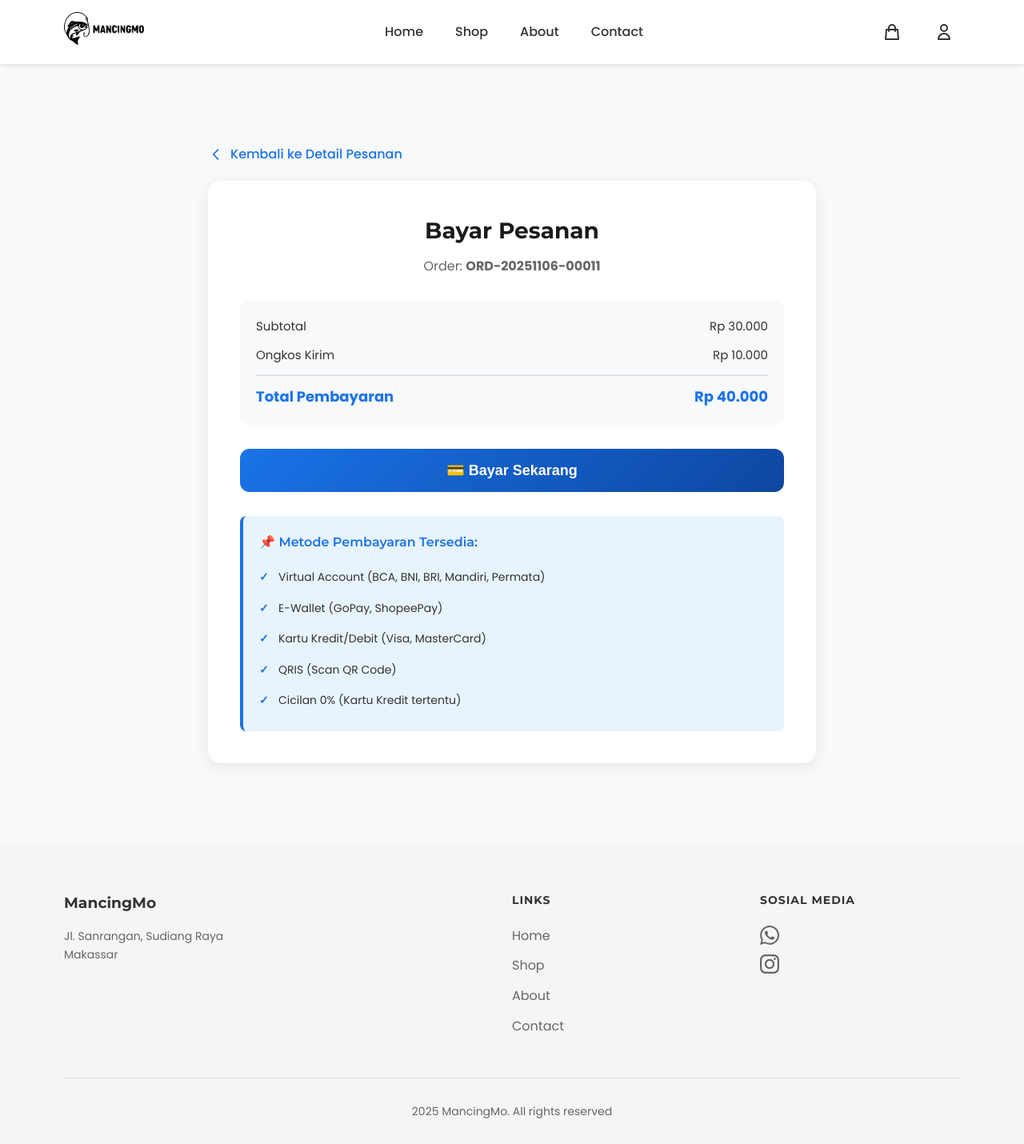
After one commit to Ikrar37/Projek-MancingMo, a Django app: page /midtrans-payment/32/ in a window 1280 px wide. The commit adds this page. Shown: the whole page at 80% size. Run offline with Django 5.2, Linux system fonts and the light colour scheme; a user stored in the database is signed in; data comes from the database, SQL or seed files in the repository; both versions use the stored data as it was after the commit; data that the repository does not hold is empty; some libraries are stand-ins or nearby versions.

Commit message:
update test midtrans

```diff
--- a/products/models.py
+++ b/products/models.py
@@ -296,6 +296,7 @@ class Order(models.Model):
     ]
 
     PAYMENT_CHOICES = [
+        ('midtrans', 'Midtrans Payment Gateway'),
         ('bank_transfer', 'Transfer Bank'),
         ('qris', 'QRIS'),
         ('cod', 'Cash on Delivery'),
@@ -303,6 +304,11 @@ class Order(models.Model):
 
     user = models.ForeignKey(User, on_delete=models.CASCADE, related_name='orders', verbose_name="Pengguna")
     order_number = models.CharField(max_length=50, unique=True, verbose_name="Nomor Pesanan")
+    midtrans_order_id = models.CharField(max_length=100, blank=True, null=True, verbose_name="Midtrans Order ID")
+    midtrans_transaction_id = models.CharField(max_length=100, blank=True, null=True, verbose_name="Midtrans Transaction ID")
+    midtrans_transaction_status = models.CharField(max_length=50, blank=True, null=True, verbose_name="Status Transaksi Midtrans")
+    midtrans_payment_type = models.CharField(max_length=50, blank=True, null=True, verbose_name="Tipe Pembayaran Midtrans")
+    midtrans_snap_token = models.CharField(max_length=255, blank=True, null=True, verbose_name="Snap Token")
     shipping_name = models.CharField(max_length=200, verbose_name="Nama Penerima")
     shipping_phone = models.CharField(max_length=20, verbose_name="Telepon Penerima")
     shipping_address = models.TextField(verbose_name="Alamat Pengiriman")
--- a/products/urls.py
+++ b/products/urls.py
@@ -15,6 +15,9 @@ urlpatterns = [
     path('resend-verification/<str:username>/', views.resend_verification_code, name='resend_verification_code'),
     path('login/', views.login_view, name='login'),
     path('logout/', views.logout_view, name='logout'),
+
+    path('midtrans-payment/<int:order_id>/', views.midtrans_payment, name='midtrans_payment'),
+    path('midtrans-notification/', views.midtrans_notification, name='midtrans_notification'),
 
     # Profile
     path('profile/', views.profile, name='profile'),
--- a/products/views.py
+++ b/products/views.py
@@ -760,7 +760,7 @@ def delete_selected_items(request):
 
 @login_required
 def checkout(request):
-    """View untuk halaman checkout - DENGAN SELECTED ITEMS DARI CART"""
+    """View untuk halaman checkout - DENGAN MIDTRANS INTEGRATION"""
     cart = get_object_or_404(Cart, user=request.user)
 
     # Validasi cart tidak kosong
@@ -807,7 +807,6 @@ def checkout(request):
         # Validasi data wajib
         if not all([full_name, phone, address, city, payment_method]):
             messages.error(request, 'Mohon lengkapi semua data wajib!')
-            # Store selected items in session untuk di-load ulang di halaman checkout
             request.session['selected_items'] = selected_item_ids
             return redirect('checkout')
 
@@ -857,10 +856,7 @@ def checkout(request):
 
             # Simpan alamat jika diminta
             if save_address:
-                # Set alamat lain menjadi non-default
                 ShippingAddress.objects.filter(user=request.user).update(is_default=False)
-
-                # Buat alamat baru sebagai default
                 ShippingAddress.objects.create(
                     user=request.user,
                     full_name=full_name,
@@ -873,7 +869,36 @@ def checkout(request):
                     is_default=True
                 )
 
-            # Hapus hanya selected cart items
+            # ✅ INTEGRASI MIDTRANS - Jika payment method adalah midtrans
+            if payment_method == 'midtrans':
+                from .midtrans_utils import MidtransPayment
+
+                midtrans = MidtransPayment()
+                result = midtrans.create_transaction(order)
+
+                if result['success']:
+                    # Simpan snap token ke order
+                    order.midtrans_snap_token = result['snap_token']
+                    order.midtrans_order_id = order.order_number
+                    order.save()
+
+                    # Hapus selected cart items
+                    selected_cart_items.delete()
+
+                    # Clear session
+                    if 'selected_items' in request.session:
+                        del request.session['selected_items']
+
+                    # Redirect ke payment page dengan snap token
+                    return redirect('midtrans_payment', order_id=order.id)
+                else:
+                    # Jika gagal membuat transaksi Midtrans
+                    order.delete()
+                    messages.error(request, f'Gagal membuat transaksi: {result["error"]}')
+                    request.session['selected_items'] = selected_item_ids
+                    return redirect('checkout')
+
+            # Hapus selected cart items (untuk payment method lain)
             selected_cart_items.delete()
 
             # Clear session
@@ -890,22 +915,18 @@ def checkout(request):
             return redirect('checkout')
 
     # GET request - tampilkan halaman checkout
-    # Ambil selected items dari session atau POST
     selected_item_ids = request.session.get('selected_items', request.POST.getlist('selected_items'))
 
     if selected_item_ids:
-        # Jika ada selected items, filter cart items
         cart_items = cart.items.filter(id__in=selected_item_ids)
         if not cart_items.exists():
             messages.error(request, 'Produk yang dipilih tidak valid!')
             return redirect('cart')
         cart_total = sum(item.get_subtotal() for item in cart_items)
     else:
-        # Jika tidak ada selected items, redirect ke cart
         messages.error(request, 'Pilih minimal 1 produk untuk checkout!')
         return redirect('cart')
 
-    # Clear session setelah digunakan (untuk GET request)
     if 'selected_items' in request.session and request.method == 'GET':
         del request.session['selected_items']
 
@@ -932,6 +953,80 @@ def order_success(request, order_id):
 
     return render(request, 'order_success.html', context)
 
+@login_required
+def midtrans_payment(request, order_id):
+    """View untuk halaman pembayaran Midtrans"""
+    order = get_object_or_404(Order, id=order_id, user=request.user)
+
+    # Pastikan order menggunakan Midtrans dan punya snap token
+    if order.payment_method != 'midtrans' or not order.midtrans_snap_token:
+        messages.error(request, 'Order ini tidak menggunakan pembayaran Midtrans!')
+        return redirect('order_detail', order_id=order.id)
+
+    context = {
+        'order': order,
+        'snap_token': order.midtrans_snap_token,
+        'client_key': settings.MIDTRANS_CLIENT_KEY,
+        'is_production': settings.MIDTRANS_IS_PRODUCTION,
+    }
+
+    return render(request, 'midtrans_payment.html', context)
+
+
+@require_POST
+def midtrans_notification(request):
+    """
+    Webhook handler untuk notifikasi dari Midtrans
+    Midtrans akan mengirim POST request ke endpoint ini setiap ada perubahan status transaksi
+    """
+    import json
+    from django.views.decorators.csrf import csrf_exempt
+    from django.utils import timezone
+
+    try:
+        # Parse notification data
+        notification = json.loads(request.body.decode('utf-8'))
+
+        order_id = notification.get('order_id')
+        transaction_status = notification.get('transaction_status')
+        fraud_status = notification.get('fraud_status')
+        transaction_id = notification.get('transaction_id')
+        payment_type = notification.get('payment_type')
+
+        # Cari order berdasarkan order_id
+        try:
+            order = Order.objects.get(order_number=order_id)
+        except Order.DoesNotExist:
+            return JsonResponse({'status': 'error', 'message': 'Order not found'}, status=404)
+
+        # Update order dengan data dari Midtrans
+        order.midtrans_transaction_id = transaction_id
+        order.midtrans_transaction_status = transaction_status
+        order.midtrans_payment_type = payment_type
+
+        # Handle transaction status
+        if transaction_status == 'capture':
+            if fraud_status == 'accept':
+                order.status = 'paid'
+                order.paid_at = timezone.now()
+        elif transaction_status == 'settlement':
+            order.status = 'paid'
+            order.paid_at = timezone.now()
+        elif transaction_status == 'pending':
+            order.status = 'pending'
+        elif transaction_status in ['deny', 'expire', 'cancel']:
+            order.status = 'cancelled'
+            # Kembalikan stock jika dibatalkan
+            for item in order.items.all():
+                item.product.stock += item.quantity
+                item.product.save()
+
+        order.save()
+
+        return JsonResponse({'status': 'success'}, status=200)
+
+    except Exception as e:
+        return JsonResponse({'status': 'error', 'message': str(e)}, status=500)
 
 # ==================== AJAX HELPER ====================
 
--- /dev/null
+++ b/templates/midtrans_payment.html
@@ -0,0 +1,250 @@
+{% extends 'base.html' %}
+{% load static %}
+{% load currency_filters %}
+
+{% block title %}Pembayaran - MancingMo{% endblock %}
+
+{% block extra_css %}
+<style>
+    .payment-container {
+        max-width: 800px;
+        margin: 60px auto;
+        padding: 40px 20px;
+    }
+
+    .payment-card {
+        background: white;
+        border-radius: 16px;
+        padding: 40px;
+        box-shadow: 0 4px 20px rgba(0,0,0,0.08);
+    }
+
+    .payment-header {
+        text-align: center;
+        margin-bottom: 30px;
+    }
+
+    .payment-header h1 {
+        font-size: 28px;
+        font-weight: 700;
+        color: #1a1a1a;
+        margin-bottom: 10px;
+    }
+
+    .order-info {
+        background: #f8f9fa;
+        border-radius: 12px;
+        padding: 20px;
+        margin-bottom: 30px;
+    }
+
+    .order-info-row {
+        display: flex;
+        justify-content: space-between;
+        margin-bottom: 12px;
+        font-size: 15px;
+    }
+
+    .order-info-row:last-child {
+        margin-bottom: 0;
+        padding-top: 12px;
+        border-top: 2px solid #dee2e6;
+        font-weight: 700;
+        font-size: 18px;
+        color: #1a73e8;
+    }
+
+    .payment-button {
+        width: 100%;
+        padding: 16px;
+        background: linear-gradient(135deg, #1a73e8 0%, #0d47a1 100%);
+        color: white;
+        border: none;
+        border-radius: 12px;
+        font-size: 18px;
+        font-weight: 600;
+        cursor: pointer;
+        transition: all 0.3s ease;
+    }
+
+    .payment-button:hover {
+        transform: translateY(-2px);
+        box-shadow: 0 8px 20px rgba(26, 115, 232, 0.3);
+    }
+
+    .payment-button:disabled {
+        background: #ccc;
+        cursor: not-allowed;
+        transform: none;
+    }
+
+    .payment-info {
+        margin-top: 30px;
+        padding: 20px;
+        background: #e8f4fd;
+        border-left: 4px solid #1a73e8;
+        border-radius: 8px;
+    }
+
+    .payment-info h3 {
+        font-size: 16px;
+        font-weight: 600;
+        color: #1a73e8;
+        margin-bottom: 12px;
+    }
+
+    .payment-info ul {
+        list-style: none;
+        padding: 0;
+        margin: 0;
+    }
+
+    .payment-info li {
+        padding: 8px 0;
+        padding-left: 24px;
+        position: relative;
+        color: #333;
+        font-size: 14px;
+    }
+
+    .payment-info li:before {
+        content: "✓";
+        position: absolute;
+        left: 0;
+        color: #1a73e8;
+        font-weight: bold;
+    }
+
+    .back-link {
+        display: inline-flex;
+        align-items: center;
+        gap: 8px;
+        color: #1a73e8;
+        text-decoration: none;
+        font-weight: 500;
+        margin-bottom: 20px;
+        transition: all 0.3s ease;
+    }
+
+    .back-link:hover {
+        gap: 12px;
+    }
+
+    .loading {
+        text-align: center;
+        padding: 40px;
+    }
+
+    .loading-spinner {
+        border: 4px solid #f3f3f3;
+        border-top: 4px solid #1a73e8;
+        border-radius: 50%;
+        width: 40px;
+        height: 40px;
+        animation: spin 1s linear infinite;
+        margin: 0 auto 20px;
+    }
+
+    @keyframes spin {
+        0% { transform: rotate(0deg); }
+        100% { transform: rotate(360deg); }
+    }
+</style>
+{% endblock %}
+
+{% block content %}
+<div class="payment-container">
+    <a href="{% url 'order_detail' order.id %}" class="back-link">
+        <svg width="20" height="20" fill="none" stroke="currentColor" viewBox="0 0 24 24">
+            <path stroke-linecap="round" stroke-linejoin="round" stroke-width="2" d="M15 19l-7-7 7-7"/>
+        </svg>
+        Kembali ke Detail Pesanan
+    </a>
+
+    <div class="payment-card">
+        <div class="payment-header">
+            <h1>Bayar Pesanan</h1>
+            <p style="color: #666;">Order: <strong>{{ order.order_number }}</strong></p>
+        </div>
+
+        <div class="order-info">
+            <div class="order-info-row">
+                <span>Subtotal</span>
+                <span>Rp {{ order.subtotal|rupiah }}</span>
+            </div>
+            <div class="order-info-row">
+                <span>Ongkos Kirim</span>
+                <span>Rp {{ order.shipping_cost|rupiah }}</span>
+            </div>
+            <div class="order-info-row">
+                <span>Total Pembayaran</span>
+                <span>Rp {{ order.total|rupiah }}</span>
+            </div>
+        </div>
+
+        <button type="button" class="payment-button" id="pay-button" onclick="payNow()">
+            💳 Bayar Sekarang
+        </button>
+
+        <div class="payment-info">
+            <h3>📌 Metode Pembayaran Tersedia:</h3>
+            <ul>
+                <li>Virtual Account (BCA, BNI, BRI, Mandiri, Permata)</li>
+                <li>E-Wallet (GoPay, ShopeePay)</li>
+                <li>Kartu Kredit/Debit (Visa, MasterCard)</li>
+                <li>QRIS (Scan QR Code)</li>
+                <li>Cicilan 0% (Kartu Kredit tertentu)</li>
+            </ul>
+        </div>
+
+        <div id="loading" class="loading" style="display: none;">
+            <div class="loading-spinner"></div>
+            <p>Memproses pembayaran...</p>
+        </div>
+    </div>
+</div>
+
+<!-- Midtrans Snap Script -->
+<script type="text/javascript"
+    src="https://app.{% if not is_production %}sandbox.{% endif %}midtrans.com/snap/snap.js"
+    data-client-key="{{ client_key }}">
+</script>
+
+<script type="text/javascript">
+    function payNow() {
+        const button = document.getElementById('pay-button');
+        const loading = document.getElementById('loading');
+
+        button.disabled = true;
+        button.textContent = 'Memproses...';
+        loading.style.display = 'block';
+
+        snap.pay('{{ snap_token }}', {
+            onSuccess: function(result) {
+                console.log('Payment success:', result);
+                alert('Pembayaran berhasil!');
+                window.location.href = '{% url "order_success" order.id %}';
+            },
+            onPending: function(result) {
+                console.log('Payment pending:', result);
+                alert('Menunggu pembayaran. Silakan selesaikan pembayaran Anda.');
+                window.location.href = '{% url "order_detail" order.id %}';
+            },
+            onError: function(result) {
+                console.log('Payment error:', result);
+                alert('Terjadi kesalahan pada pembayaran. Silakan coba lagi.');
+                button.disabled = false;
+                button.textContent = '💳 Bayar Sekarang';
+                loading.style.display = 'none';
+            },
+            onClose: function() {
+                console.log('Payment popup closed');
+                alert('Anda menutup halaman pembayaran sebelum menyelesaikan transaksi.');
+                button.disabled = false;
+                button.textContent = '💳 Bayar Sekarang';
+                loading.style.display = 'none';
+            }
+        });
+    }
+</script>
+{% endblock %}
```
Also changed, not shown: ecommerce/settings.py (+13 -0 lines), products/midtrans_utils.py (added, +150 -0 lines), templates/checkout.html (+17 -3 lines), db.sqlite3, products/migrations/0023_order_midtrans_order_id_order_midtrans_payment_type_and_more.py (added), 1 other file.
